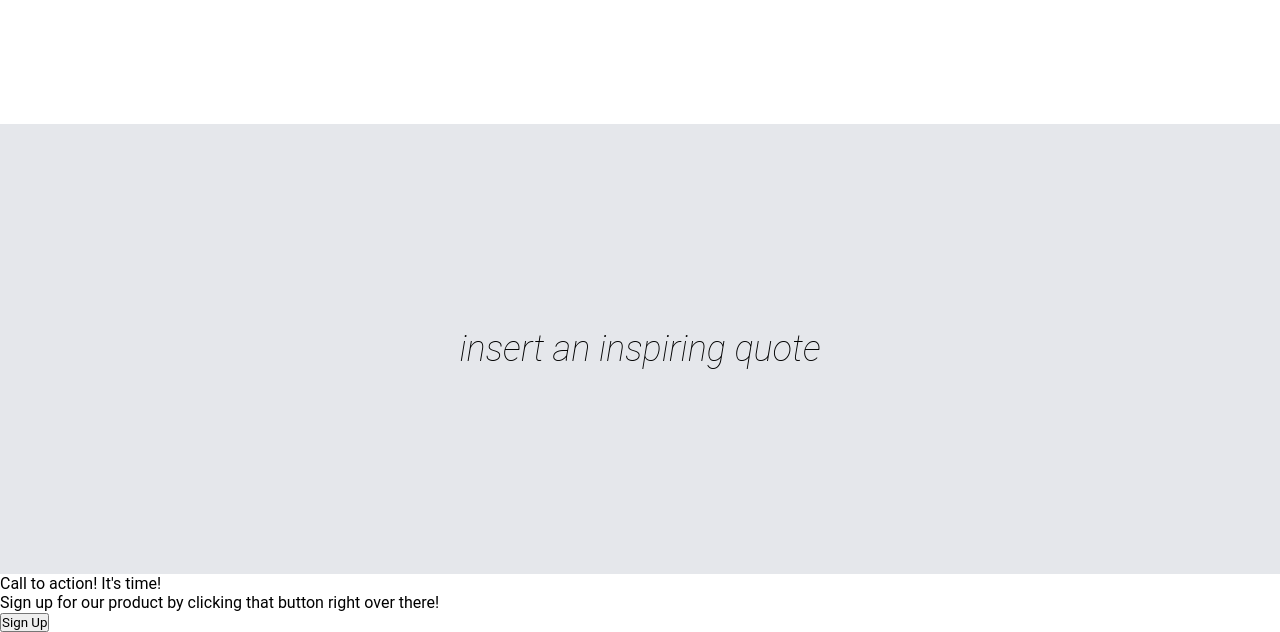
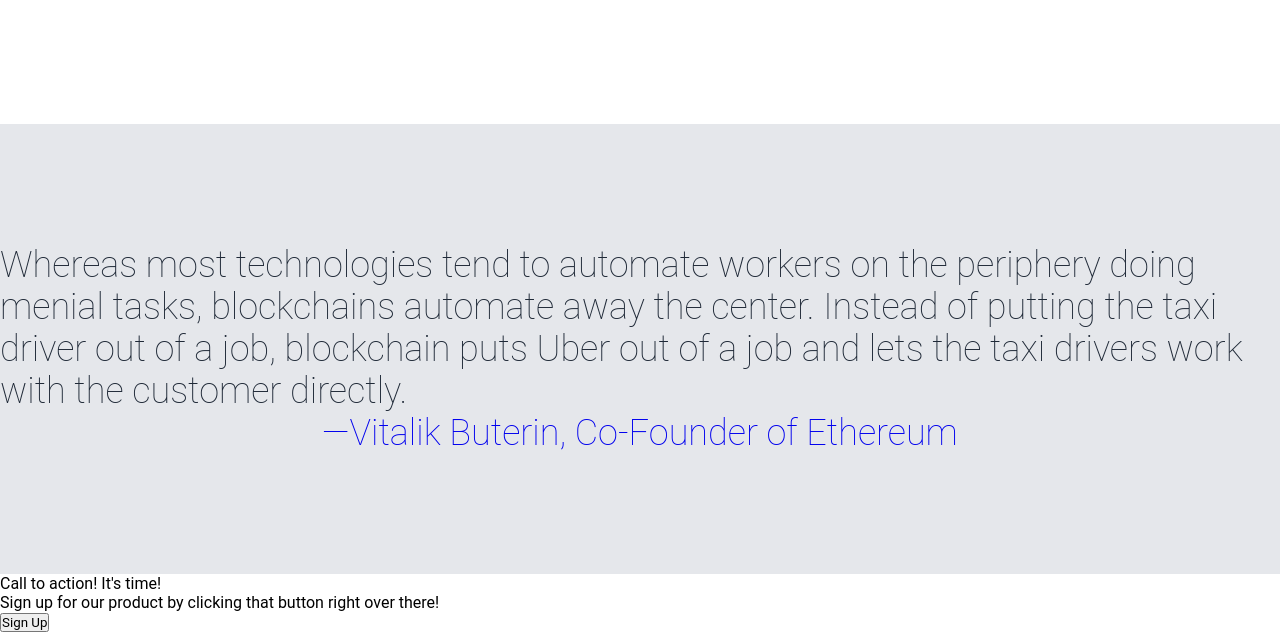
Before and after one commit to Zambla-01/Landing-page, a plain HTML site: page index.html in a window 1280 px wide. Shown: the part 956-1588 px from the top of the page. Drawn offline with Linux system fonts and the light colour scheme.

Commit message:
completed quote class both markup and css

```diff
--- a/index.html
+++ b/index.html
@@ -47,9 +47,14 @@
             </div>
         </div>
     </div>
-    <div class="quote">
-        <div class="paragraph"><i>insert an inspiring quote</i></div>
-    </div>
+    <blockquote class="quote">
+        <p>Whereas most technologies tend to automate workers on the periphery doing menial tasks, blockchains automate away the
+        center. Instead of putting the taxi driver out of a job, blockchain puts Uber out of a job and lets the taxi drivers
+        work with the customer directly.</p>
+        <footer class="blockquote-footer">
+            <a href="https://en.wikipedia.org/wiki/Vitalik Buterin">&mdash;Vitalik Buterin, Co-Founder of Ethereum</a>
+        </footer>
+    </blockquote>
     <div class="call-to-action">
         <div class="action">Call to action! It's time!</div>
         <div class="extra-text">Sign up for our product by clicking that button right over there!</div>
--- a/styles.css
+++ b/styles.css
@@ -2,8 +2,8 @@
   box-sizing: border-box;
 }
 *,
-*:before,
-:after {
+*::before,
+::after {
   margin: 0;
   padding: 0px;
   box-sizing: inherit;
@@ -67,37 +67,6 @@
   padding: 5px;
 }
 
-/* .signup {
-  color: rgb(255, 255, 255);
-  font-size: 17px;
-  line-height: 17px;
-  padding: 6px;
-  border-radius: 11px;
-  font-family: Georgia, serif;
-  font-weight: normal;
-  text-decoration: none;
-  font-style: normal;
-  font-variant: normal;
-  text-transform: none;
-  background-image: linear-gradient(
-    to right,
-    rgb(28, 110, 164) 0%,
-    rgb(35, 136, 203) 50%,
-    rgb(20, 78, 117) 100%
-  );
-  box-shadow: rgb(0, 0, 0) 5px 5px 15px 5px;
-  border: 2px solid rgb(28, 110, 164);
-  display: inline-block;
-  width: 20%;
-  padding: 5px;
-}
-.signup:hover {
-  background: #1c6ea4;
-}
-.signup:active {
-  background: #144e75;
-}*/
-
 .subtitle {
   color: #1f2937;
   font-size: 36px;
@@ -123,6 +92,8 @@
   display: flex;
   justify-content: center;
   align-items: center;
+  flex-direction: column;
+  color: #1f2937;
 }
 .signup {
   width: 220px;
@@ -200,3 +171,7 @@
     background-position: 0 0;
   }
 }
+
+a {
+  text-decoration: none;
+}
```
